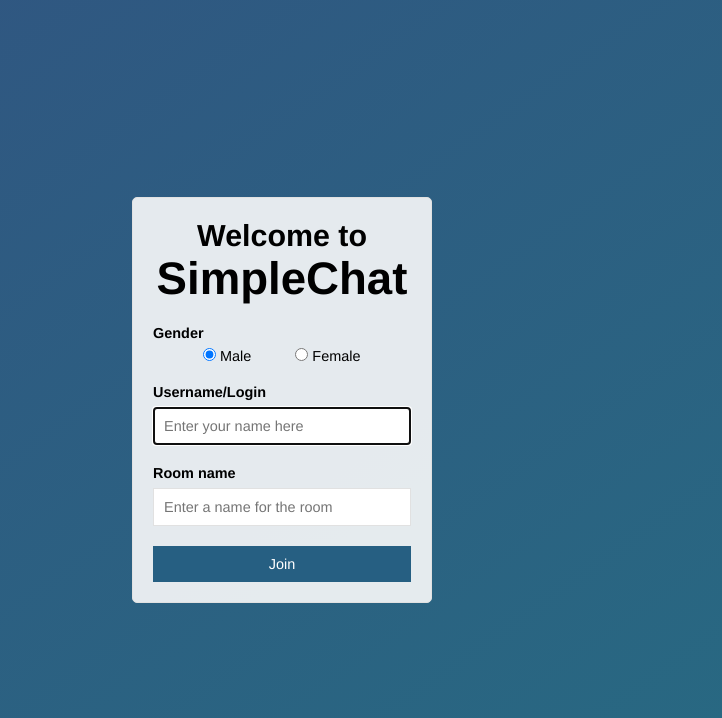
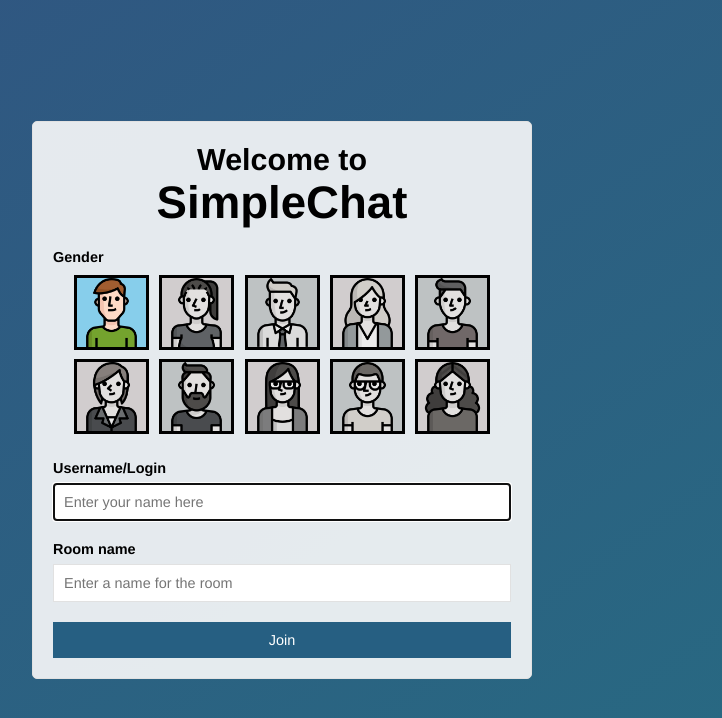
Before and after one commit to KovDimaY/SimpleChat-Socket.io, a website: page public/index.html in a window 1280 px wide. Shown: the whole page, without its empty margins (358-1080 px from the left). Drawn offline with Linux system fonts and the light colour scheme.

Commit message:
DEV-1 implemented different avatars selection functionality

```diff
--- a/public/css/styles.css
+++ b/public/css/styles.css
@@ -15,6 +15,43 @@ h3 {
   font-weight: 600;
   text-align: center;
   font-size: 1.5rem;
+}
+
+/*
+This is styles for the initial page avatars
+*/
+
+.avatar-selection-container {
+  width:100%;
+  text-align:center;
+}
+
+.avatar-selection {
+  width: 75px;
+  height: 75px;
+  margin: 3px;
+  display: inline-block;
+  cursor: pointer;
+  border: 3px solid black;
+  background-repeat: no-repeat;
+  background-size: contain;
+  filter: grayscale(95%);
+}
+
+.avatar-male {
+  background-color: skyblue;
+}
+
+.avatar-female {
+  background-color: pink;
+}
+
+.avatar-active {
+  filter: none;
+}
+
+.avatar-selection input {
+  display: none;
 }
 
 button, .swal-button {
@@ -70,7 +107,7 @@ button:disabled {
   border-radius: 5px;
   padding: 0px 20px;
   margin: 20px;
-  width: 300px;
+  width: 500px;
 }
 
 .form-field {
--- a/public/index.html
+++ b/public/index.html
@@ -16,10 +16,18 @@
         </div>
         <div class="form-field">
           <label>Gender</label>
-          <span>
-            <input type="radio" name="avatar" value="male.png" checked style="margin-left: 50px;" /> Male
-            <input type="radio" name="avatar" value="female.png" style="margin-left: 40px;"/> Female
-          </span>
+          <div class="avatar-selection-container">
+            <div class="avatar-selection avatar-male avatar-active" style="background-image: url(./img/avatars/male0.png);" onclick="selectAvatar(this)"><input type="radio" name="avatar" value="male0.png" /></div>
+            <div class="avatar-selection avatar-female" style="background-image: url(./img/avatars/female0.png);" onclick="selectAvatar(this)"><input type="radio" name="avatar" value="female0.png" /></div>
+            <div class="avatar-selection avatar-male" style="background-image: url(./img/avatars/male1.png);" onclick="selectAvatar(this)"><input type="radio" name="avatar" value="male1.png" /></div>
+            <div class="avatar-selection avatar-female" style="background-image: url(./img/avatars/female1.png);" onclick="selectAvatar(this)"><input type="radio" name="avatar" value="female1.png" /></div>
+            <div class="avatar-selection avatar-male" style="background-image: url(./img/avatars/male2.png);" onclick="selectAvatar(this)"><input type="radio" name="avatar" value="male2.png" /></div>
+            <div class="avatar-selection avatar-female" style="background-image: url(./img/avatars/female2.png);" onclick="selectAvatar(this)"><input type="radio" name="avatar" value="female2.png" /></div>
+            <div class="avatar-selection avatar-male" style="background-image: url(./img/avatars/male3.png);" onclick="selectAvatar(this)"><input type="radio" name="avatar" value="male3.png" /></div>
+            <div class="avatar-selection avatar-female" style="background-image: url(./img/avatars/female3.png);" onclick="selectAvatar(this)"><input type="radio" name="avatar" value="female3.png" /></div>
+            <div class="avatar-selection avatar-male" style="background-image: url(./img/avatars/male4.png);" onclick="selectAvatar(this)"><input type="radio" name="avatar" value="male4.png" /></div>
+            <div class="avatar-selection avatar-female" style="background-image: url(./img/avatars/female4.png);" onclick="selectAvatar(this)"><input type="radio" name="avatar" value="female4.png" /></div>
+          </div>
         </div>
         <div class="form-field">
           <label>Username/Login</label>
--- a/public/js/index.js
+++ b/public/js/index.js
@@ -8,5 +8,16 @@ const trimNames = function() {
   roomInput.val(roomValue);
 };
 
+const selectAvatar = function(element) {
+  console.log(element)
+  const avatarPicture = jQuery(element);
+  const allAvatars = jQuery(".avatar-selection");
+  for (let i = 0; i < allAvatars.length; i += 1) {
+    jQuery(allAvatars[i]).removeClass("avatar-active");
+  }
+  avatarPicture.addClass("avatar-active");
+  avatarPicture.find('input').prop("checked", true);
+};
+
 nameInput.on('change', trimNames);
 roomInput.on('change', trimNames);
--- a/server/server.js
+++ b/server/server.js
@@ -18,9 +18,9 @@ app.use(express.static(public));
 
 io.on('connection', (socket) => {
   socket.on('join', (params, callback) => {
-    const name = params.name.trim();
-    const room = params.room.trim();
-    const avatar = params.avatar.trim();
+    const name = params.name && params.name.trim();
+    const room = params.room && params.room.trim();
+    const avatar = params.avatar && params.avatar.trim();
     if (!isValidName(name)) {
       callback("Your name should have at least one valid character!");
     } else if (!isValidName(room)) {
```
Also changed, not shown: public/chat.html (+1 -1 lines), server/utils/users.js (+10 -2 lines), public/img/avatars/female.png (deleted), public/img/avatars/female0.png (added), public/img/avatars/female1.png (added), public/img/avatars/female2.png (added), public/img/avatars/female3.png (added), public/img/avatars/female4.png (added), public/img/avatars/male0.png (renamed from public/img/avatars/male.png), public/img/avatars/male1.png (added), public/img/avatars/male2.png (added), public/img/avatars/male3.png (added), public/img/avatars/male4.png (added).
